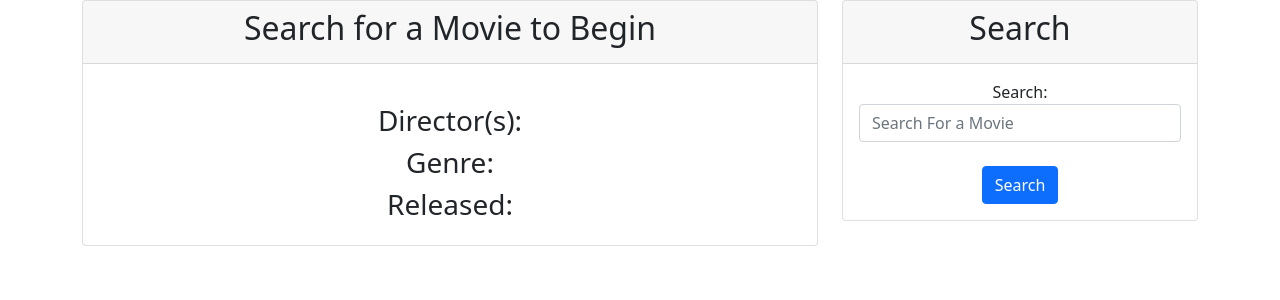
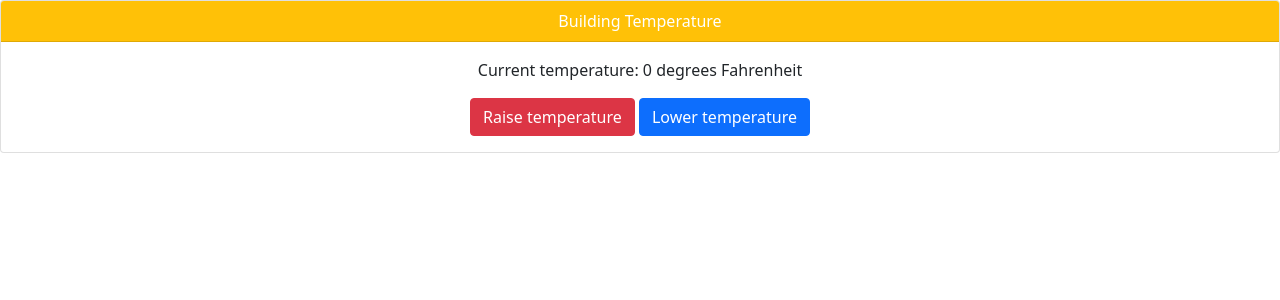
Before and after one commit to mlward639/react-content, a React (Create React App) app: page / in a window 1280 px wide. Shown: the top 300 px of the page. Built offline with nearby package versions, Linux system fonts and the light colour scheme; no server answers.

Commit message:
unit 20 act 20

```diff
--- a/src/App.js
+++ b/src/App.js
@@ -1,8 +1,8 @@
-import React from "react";
-import OmdbContainer from "./components/OmdbContainer";
+import React from 'react';
+import Thermostat from './components/Thermostat';
 
 function App() {
-  return <OmdbContainer />;
+  return <Thermostat />;
 }
 
 export default App;
--- a/src/components/Card.js
+++ /dev/null
@@ -1,14 +0,0 @@
-import React from "react";
-
-function Card(props) {
-  return (
-    <div className="card text-center">
-      <div className="card-header">
-        <h2>{props.heading}</h2>
-      </div>
-      <div className="card-body">{props.children}</div>
-    </div>
-  );
-}
-
-export default Card;
--- a/src/components/Col.js
+++ /dev/null
@@ -1,16 +0,0 @@
-import React from "react";
-
-// This Col component offers us the convenience of being able to set a column's "size" prop instead of its className
-// We can also omit the col- at the start of each Bootstrap column class, e.g. size="md-12" instead of className="col-md-12"
-
-function Col(props) {
-  const size = props.size.split(" ").map(size => "col-" + size).join(" ");
-
-  return (
-    <div className={size}>
-      {props.children}
-    </div>
-  );
-}
-
-export default Col;
--- a/src/components/Container.js
+++ /dev/null
@@ -1,7 +0,0 @@
-import React from "react";
-
-function Container(props) {
-  return <div className={`container${props.fluid ? "-fluid" : ""}`}>{props.children}</div>;
-}
-
-export default Container;
--- a/src/components/MovieDetail.js
+++ /dev/null
@@ -1,14 +0,0 @@
-import React from "react";
-
-function MovieDetail(props) {
-  return (
-    <div className="text-center">
-      <img alt={props.title} className="img-fluid" src={props.src} style={{ margin: "0 auto" }} />
-      <h3>Director(s): {props.director}</h3>
-      <h3>Genre: {props.genre}</h3>
-      <h3>Released: {props.released}</h3>
-    </div>
-  );
-}
-
-export default MovieDetail;
--- a/src/components/OmdbContainer.js
+++ /dev/null
@@ -1,74 +0,0 @@
-import React, { Component } from "react";
-import Container from "./Container";
-import Row from "./Row";
-import Col from "./Col";
-import Card from "./Card";
-import SearchForm from "./SearchForm";
-import MovieDetail from "./MovieDetail";
-import API from "../utils/API";
-
-class OmdbContainer extends Component {
-  state = {
-    result: {},
-    search: "",
-  };
-
-  // TODO: componentDidMount method needs to be fixed
-  componentDidMount() {
-    this.searchMovies("The Matrix"); //using this.searchMovies bc its a class component
-  }
-  searchMovies = (query) => {
-    API.search(query)
-      .then((res) => this.setState({ result: res.data }))
-      .catch((err) => console.log(err));
-  };
-
-  // TODO: handleInputChange method needs to be fixed
-  handleInputChange = (event) => {
-    console.log(event.target.value);
-    const { target } = event;
-    const inputValue = target.value;
-    const inputName = target.name;
-    this.setState({ [name]: value });
-  };
-
-  // TODO: handleFormSubmit method needs to call `this.searchMovies(this.state.search)`
-  handleFormSubmit = (event) => {
-    event.preventDefault();
-    console.log(this.state.search);
-    this.searchMovies(this.state.search);
-  };
-
-  render() {
-    return (
-      <Container>
-        <Row>
-          <Col size="md-8">
-            <Card
-              heading={this.state.result.Title || "Search for a Movie to Begin"}
-            >
-              <MovieDetail
-                title={this.state.result.Title}
-                src={this.state.result.Poster}
-                director={this.state.result.Director}
-                genre={this.state.result.Genre}
-                released={this.state.result.Released}
-              />
-            </Card>
-          </Col>
-          <Col size="md-4">
-            <Card heading="Search">
-              <SearchForm
-                value={this.state.search}
-                handleInputChange={this.handleInputChange}
-                handleFormSubmit={this.handleFormSubmit}
-              />
-            </Card>
-          </Col>
-        </Row>
-      </Container>
-    );
-  }
-}
-
-export default OmdbContainer;
--- a/src/components/Row.js
+++ /dev/null
@@ -1,7 +0,0 @@
-import React from "react";
-
-function Row(props) {
-  return <div className={`row${props.fluid ? "-fluid" : ""}`}>{props.children}</div>;
-}
-
-export default Row;
--- a/src/components/SearchForm.js
+++ /dev/null
@@ -1,26 +0,0 @@
-import React from "react";
-
-function SearchForm(props) {
-  return (
-    <form>
-      <div className="form-group">
-        <label htmlFor="search">Search:</label>
-        <input
-          onChange={props.handleInputChange}
-          value={props.value}
-          name="search"
-          type="text"
-          className="form-control"
-          placeholder="Search For a Movie"
-          id="search"
-        />
-        <br />
-        <button onClick={props.handleFormSubmit} className="btn btn-primary">
-          Search
-        </button>
-      </div>
-    </form>
-  );
-}
-
-export default SearchForm;
--- /dev/null
+++ b/src/components/Thermostat.js
@@ -0,0 +1,48 @@
+// Import `useEffect` Hook from React
+import React, { useState, useEffect } from "react";
+
+function Thermostat() {
+  // Set the starting temperature
+  const [temp, setTemp] = useState(0);
+
+  // TODO: Use the `useEffect` Hook to set the `document.title` to the current temperature
+  // YOUR CODE HERE
+  useEffect(() => {
+    document.title = `Current temperature is ${temp}`;
+  }, [temp]);
+
+  // Handler for increasing the temp by 1
+  const increaseTemp = () => {
+    setTemp(temp + 1);
+  };
+
+  // Handler for decreasing the temp by 1
+  const decreaseTemp = () => {
+    setTemp(temp - 1);
+  };
+
+  return (
+    <div className="card text-center">
+      <div className="card-header bg-warning text-white">
+        Building Temperature
+      </div>
+      <div className="card-body">
+        <p className="card-text">
+          Current temperature: {temp} degrees Fahrenheit
+        </p>
+        <button type="button" className="btn btn-danger" onClick={increaseTemp}>
+          Raise temperature
+        </button>{" "}
+        <button
+          type="button"
+          className="btn btn-primary"
+          onClick={decreaseTemp}
+        >
+          Lower temperature
+        </button>
+      </div>
+    </div>
+  );
+}
+
+export default Thermostat;
--- a/src/index.js
+++ b/src/index.js
@@ -1,8 +1,7 @@
 import React from "react";
 import ReactDOM from "react-dom";
 import App from "./App";
-import "bootstrap/dist/css/bootstrap.min.css";
+import 'bootstrap/dist/css/bootstrap.min.css';
 
-require("dotenv").config();
 
 ReactDOM.render(<App />, document.getElementById("root"));
--- a/src/utils/API.js
+++ /dev/null
@@ -1,10 +0,0 @@
-import axios from 'axios';
-
-const BASEURL = process.env.REACT_APP_BASEURL;
-const APIKEY = process.env.REACT_APP_APIKEY;
-
-export default {
-  search(query) {
-    return axios.get(`${BASEURL}${query}${APIKEY}&rating=pg`);
-  },
-};
```
